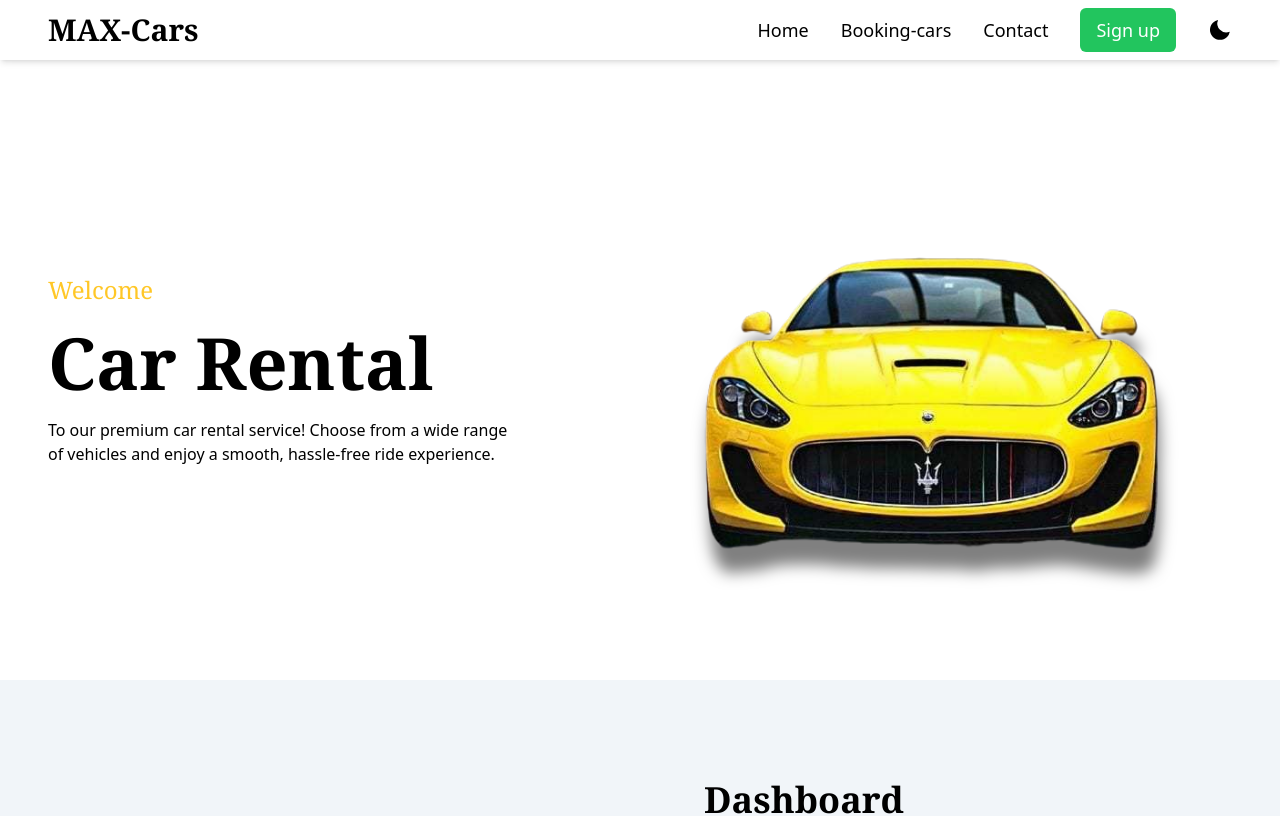
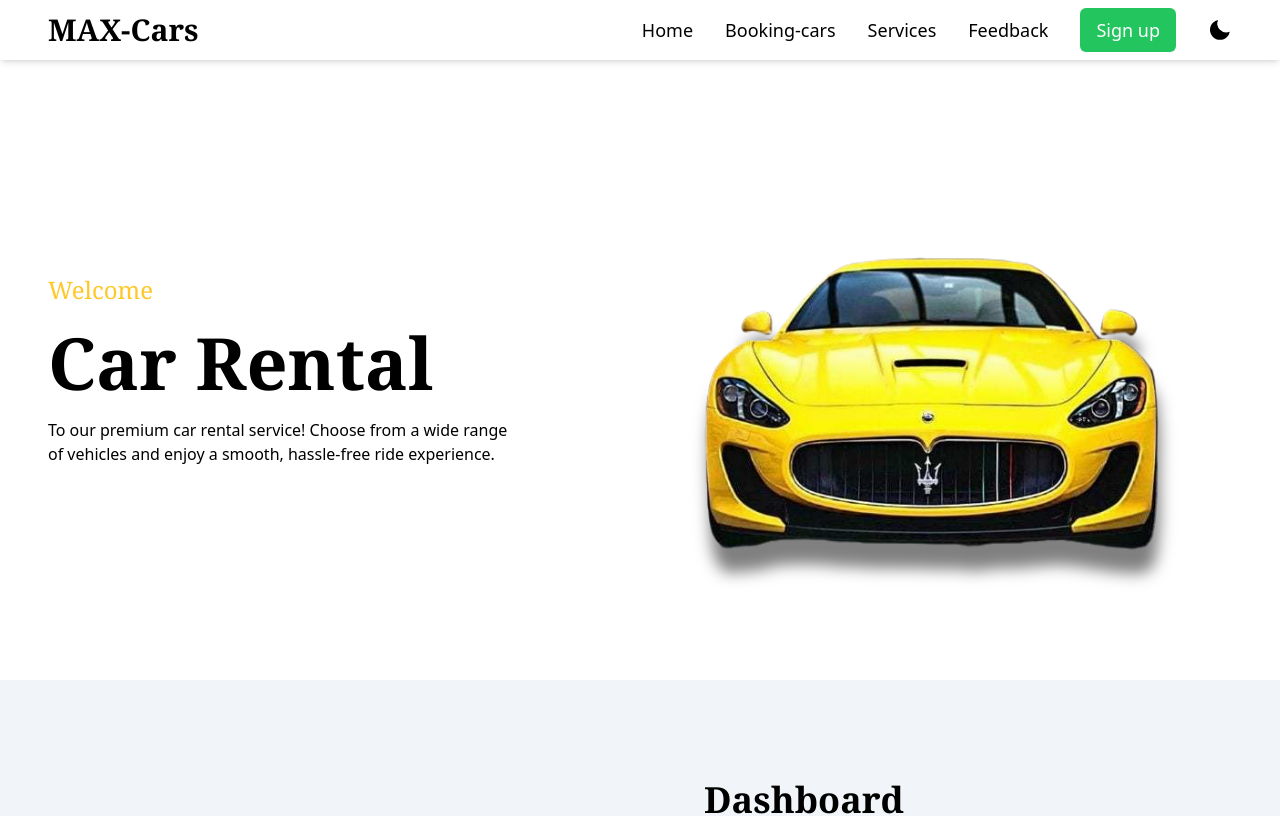
Before and after one commit to abhigoud098/Car-Rental-Website, a React (Vite) app in the folder my-project/: page / in a window 1280 px wide. Shown: the top 816 px of the page. Built offline with nearby package versions, Linux system fonts and the light colour scheme.

Commit message:
New changes

```diff
--- a/my-project/src/App.jsx
+++ b/my-project/src/App.jsx
@@ -54,8 +54,9 @@ const App = () => {
           <Route path="/" element={<Hero theme={theme} />} />
           <Route path="/about" element={<About />} />
           <Route path="/booking-car" element={<CarList />} />
-          <Route path="/contact" element={<Contact />} />
-          <Route path="/dashboard" element={<Dashboard />} />
+          <Route path="/services" element={<Services />} />
+          <Route path="/testimonial" element={<Testimonial />} />
+
         </Routes>
 
         {/* These components might need to be conditionally rendered or adjusted based on your routing logic */}
--- a/my-project/src/components/Navbar/Navbar.jsx
+++ b/my-project/src/components/Navbar/Navbar.jsx
@@ -7,8 +7,9 @@ import { useAuth0 } from "@auth0/auth0-react";
 
 export const Navlinks = [
   { id: 1, name: "Home", link: "/" },
-  { id: 3, name: "Booking-cars", link: "/booking-car" },
-  { id: 4, name: "Contact", link: "/contact" },
+  { id: 2, name: "Booking-cars", link: "/booking-car" },
+  { id: 3, name: "Services", link: "/Services" },
+  { id: 3, name: "Feedback", link: "/Testimonial" },
 ];
 
 const Navbar = ({ theme, setTheme }) => {
```
